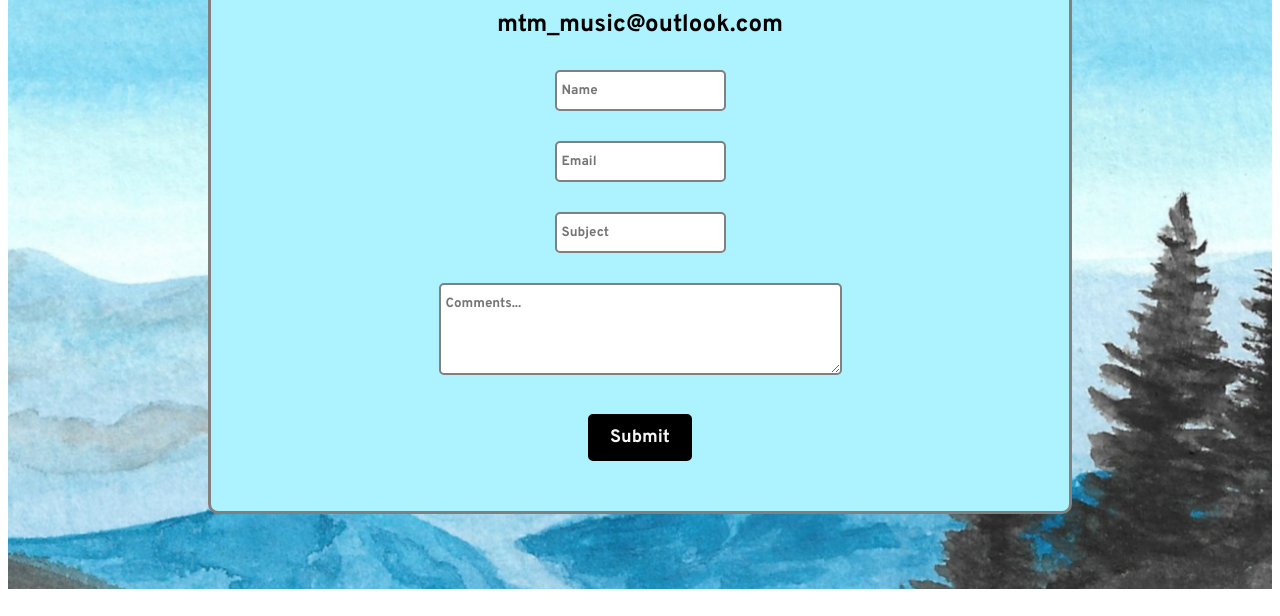
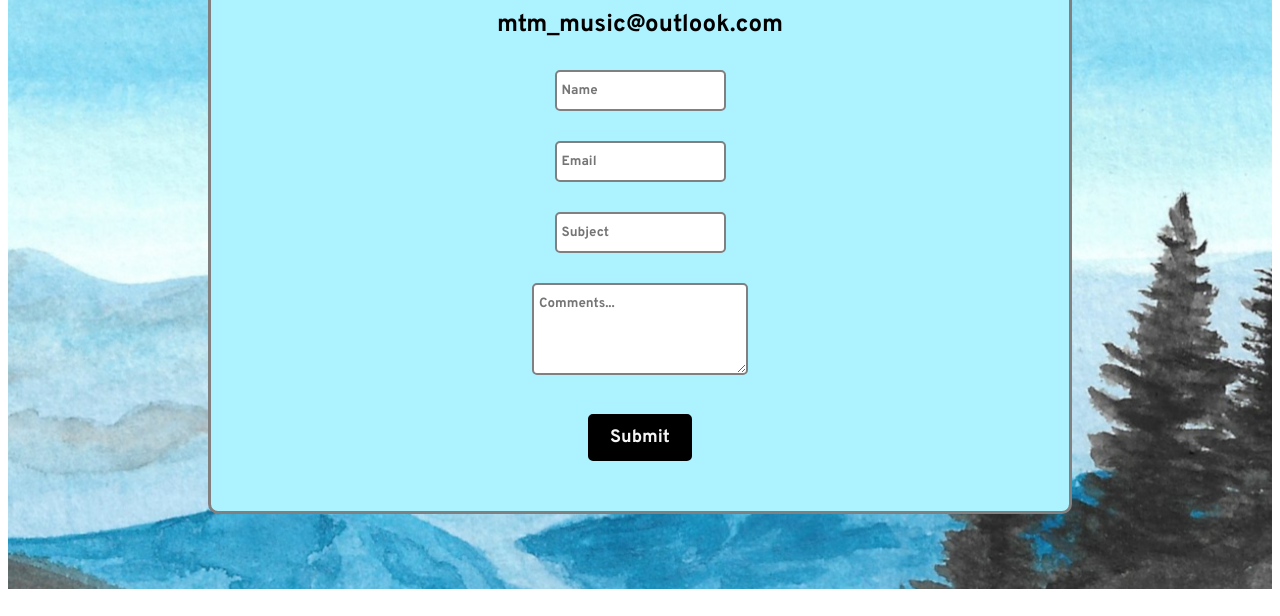
Before and after one commit to JasonK97/milk-toast-man-html, a website: page public/contact.html in a window 1280 px wide. Shown: the part 481-1097 px from the top of the page. Drawn offline with Linux system fonts and the light colour scheme.

Commit message:
Input size adjustments

```diff
--- a/public/contact.html
+++ b/public/contact.html
@@ -39,7 +39,7 @@
             <br /><br />
             <input class="inputAreas" type="text" name="subject" placeholder="Subject" >
             <br /><br />
-            <textarea class="inputAreas" name="comment" rows="4" cols="50" placeholder="Comments..."></textarea><br /><br />
+            <textarea class="inputAreas" name="comment" rows="4" cols="25" placeholder="Comments..."></textarea><br /><br />
             <input class="btns" type="submit" value="Submit">
         </form>
     </div>
```
